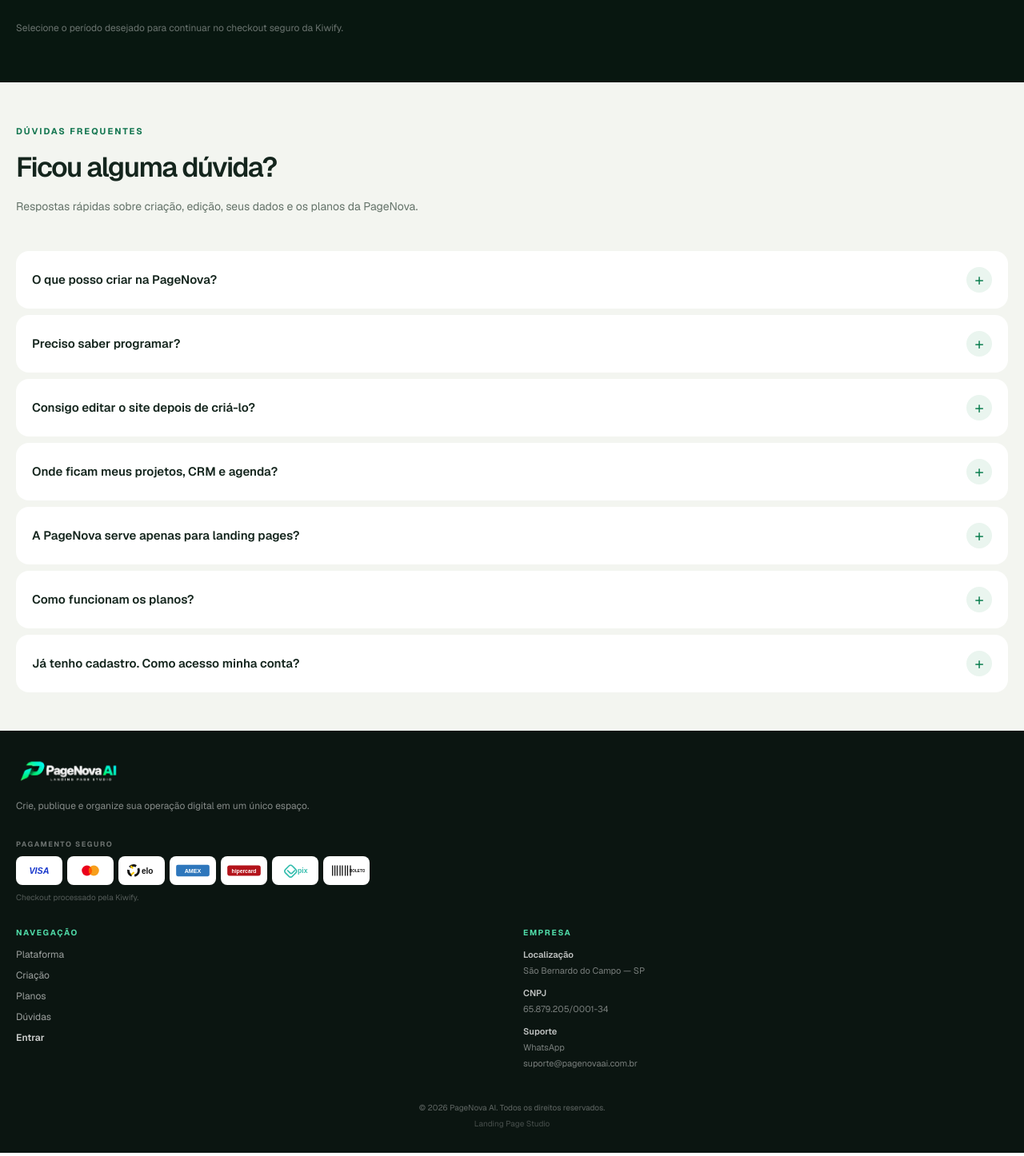
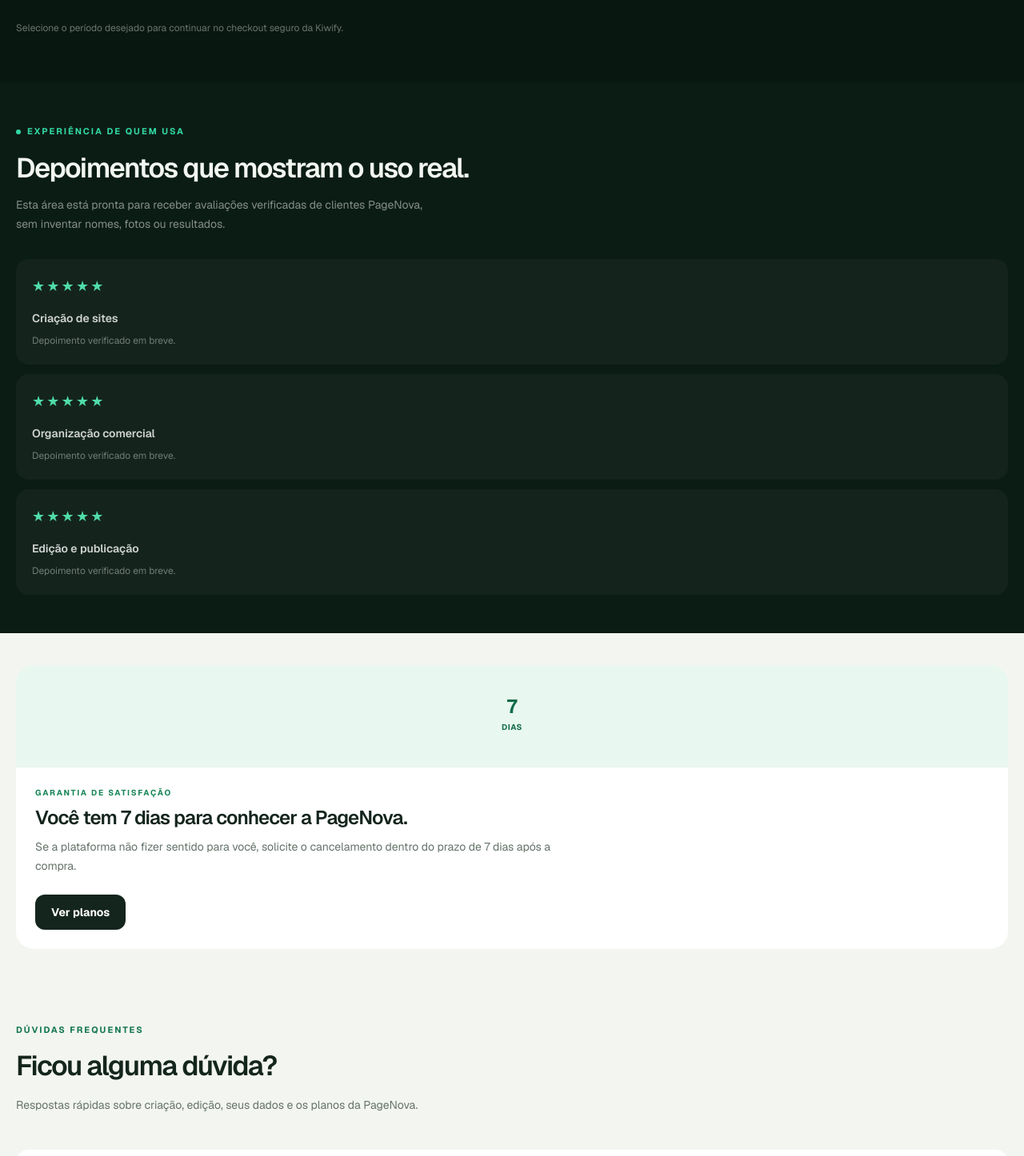
Before and after one commit to dramaflix2026-stack/pagenova-ai, a Next.js app in the folder frontend/: page / in a window 1280 px wide. Shown: the part 7683-9129 px from the top of the page at 80% size. Built offline with nearby package versions, Linux system fonts and the light colour scheme.

Commit message:
Add PageNova guarantee and testimonial trust sections

```diff
--- a/frontend/src/app/page.tsx
+++ b/frontend/src/app/page.tsx
@@ -400,6 +400,53 @@ export default function Home() {
         </div>
       </section>
 
+      <section className="border-t border-white/[.07] bg-[#0b1c15] py-12 md:py-20">
+        <div className="mx-auto max-w-7xl px-5 md:px-8">
+          <div className="grid gap-8 lg:grid-cols-[.8fr_1.2fr] lg:items-end">
+            <div>
+              <SectionLabel>Experiência de quem usa</SectionLabel>
+              <h2 className="mt-4 max-w-xl text-[2.15rem] font-semibold leading-[1.08] tracking-[-.045em] md:text-5xl">
+                Depoimentos que mostram o uso real.
+              </h2>
+              <p className="mt-4 max-w-lg text-sm leading-6 text-white/50">
+                Esta área está pronta para receber avaliações verificadas de clientes PageNova, sem inventar nomes, fotos ou resultados.
+              </p>
+            </div>
+            <div className="grid gap-3 sm:grid-cols-3">
+              {["Criação de sites", "Organização comercial", "Edição e publicação"].map((item) => (
+                <div key={item} className="rounded-2xl border border-white/10 bg-white/[.035] p-5">
+                  <div className="text-lg tracking-[.12em] text-[#50dca9]">★★★★★</div>
+                  <p className="mt-4 text-sm font-semibold text-white/80">{item}</p>
+                  <p className="mt-2 text-xs leading-5 text-white/40">Depoimento verificado em breve.</p>
+                </div>
+              ))}
+            </div>
+          </div>
+        </div>
+      </section>
+
+      <section className="bg-[#f3f5f0] py-10 text-[#14251d] md:py-14">
+        <div className="mx-auto max-w-7xl px-5 md:px-8">
+          <div className="grid overflow-hidden rounded-[22px] border border-[#cfe0d6] bg-white shadow-[0_16px_50px_rgba(20,37,29,.06)] md:grid-cols-[auto_1fr_auto] md:items-center">
+            <div className="grid min-h-28 place-items-center bg-[#e8f7ef] px-8 py-6">
+              <div className="grid h-20 w-20 place-items-center rounded-full border-2 border-[#37c98f] text-center text-[#126c4a]">
+                <div><strong className="block text-2xl leading-none">7</strong><span className="text-[10px] font-bold uppercase tracking-wider">dias</span></div>
+              </div>
+            </div>
+            <div className="p-6 md:p-8">
+              <p className="text-[10px] font-bold uppercase tracking-[.18em] text-[#168457]">Garantia de satisfação</p>
+              <h2 className="mt-2 text-2xl font-semibold tracking-[-.035em] md:text-3xl">Você tem 7 dias para conhecer a PageNova.</h2>
+              <p className="mt-2 max-w-2xl text-sm leading-6 text-[#647369]">
+                Se a plataforma não fizer sentido para você, solicite o cancelamento dentro do prazo de 7 dias após a compra.
+              </p>
+            </div>
+            <div className="px-6 pb-6 md:p-8">
+              <a href="#planos" className="inline-flex rounded-xl bg-[#14251d] px-5 py-3 text-sm font-bold text-white transition hover:bg-[#1d4937]">Ver planos</a>
+            </div>
+          </div>
+        </div>
+      </section>
+
       <section id="duvidas" className="scroll-mt-20 bg-[#f3f5f0] py-12 text-[#14251d] md:py-20">
         <div className="mx-auto max-w-7xl px-5 md:px-8">
           <div className="grid gap-4 border-b border-[#d9e1d8] pb-7 lg:grid-cols-[.7fr_1.3fr] lg:items-end">
@@ -434,14 +481,14 @@ export default function Home() {
       <footer className="pn-landing-footer border-t border-white/10 bg-[#0b1511] text-white">
         <div className="mx-auto w-full max-w-7xl px-5 py-7 md:px-8 md:py-10">
           <div className="grid grid-cols-2 gap-x-7 gap-y-7 text-left lg:grid-cols-[1.25fr_.65fr_1fr] lg:gap-12">
-            <div className="col-span-2 min-w-0 lg:col-span-1">
-              <Brand />
-              <p className="mt-3 max-w-[430px] text-xs leading-5 text-white/50 sm:text-sm">
+            <div className="col-span-2 min-w-0 text-center lg:col-span-1 lg:text-left">
+              <div className="flex justify-center lg:justify-start"><Brand /></div>
+              <p className="mx-auto mt-3 max-w-[430px] text-xs leading-5 text-white/50 lg:mx-0 sm:text-sm">
                 Crie, publique e organize sua operação digital em um único espaço.
               </p>
               <div className="mt-4 border-t border-white/[.08] pt-4">
                 <p className="text-[9px] font-bold uppercase tracking-[.17em] text-white/40">Pagamento seguro</p>
-                <div className="mt-2 flex flex-wrap items-center gap-1.5" aria-label="Formas de pagamento aceitas">
+                <div className="mt-2 flex flex-wrap items-center justify-center gap-1.5 lg:justify-start" aria-label="Formas de pagamento aceitas">
                   {PAYMENT_BRANDS.map((brand) => <PaymentBrand key={brand} brand={brand} />)}
                 </div>
                 <p className="mt-2 text-[10px] leading-4 text-white/30">Checkout processado pela Kiwify.</p>
```
